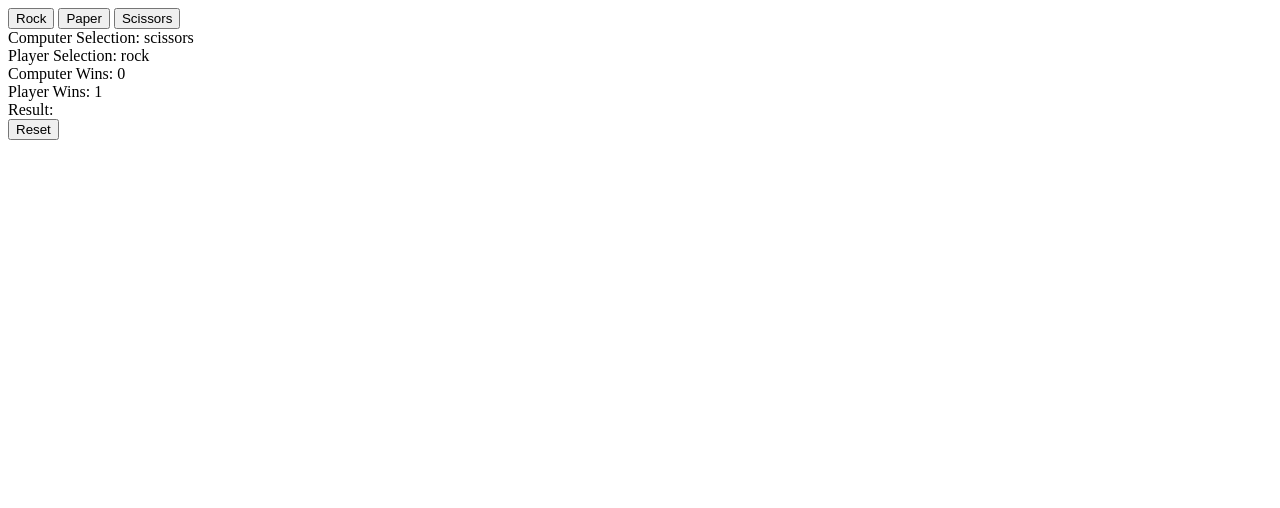
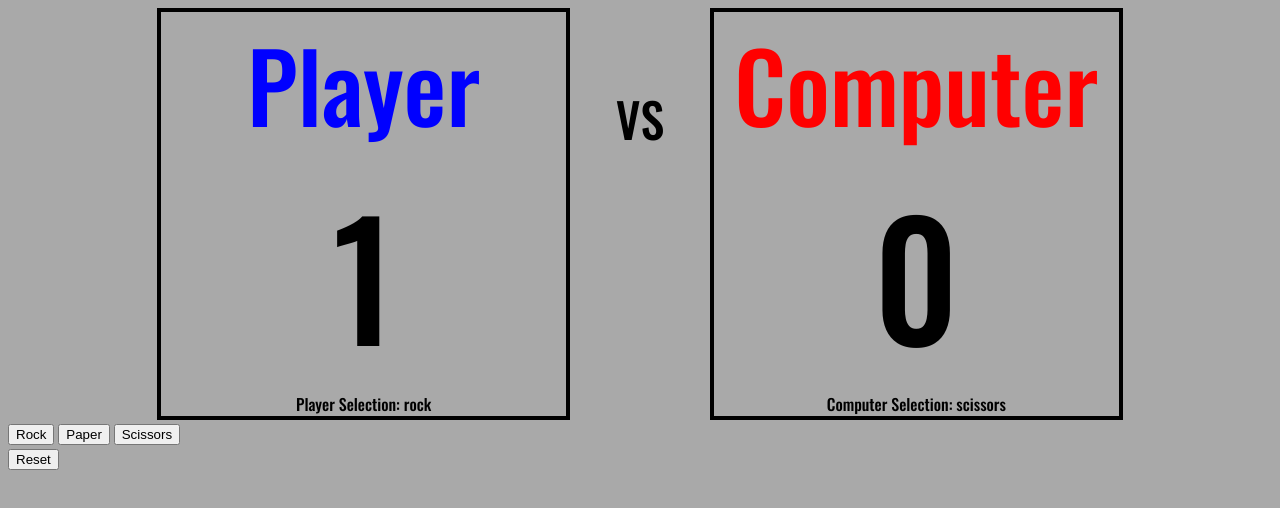
Before and after one commit to CoryMusick/Rock-Paper-Scissors, a plain HTML site: page rps.html in a window 1280 px wide. Both pictures are taken after a click on the button "Rock". Drawn offline with nearby package versions, Linux system fonts and the light colour scheme.

Commit message:
ui update 1 added oswald font and basic layout

```diff
--- /dev/null
+++ b/rps.css
@@ -0,0 +1,38 @@
+body{
+    background-color:darkgrey;
+    font-family: 'Oswald', sans-serif;
+}
+#main-container{
+    display: flex;
+    width: 80%;
+    margin: 0 auto;
+    justify-content: space-around;
+}
+#mid-container{
+    padding-top: 75px;
+}
+
+.player-container{
+    display: flex;
+    flex-direction: column;
+    align-items: center;
+    width: 40%;
+    border: 4px solid black
+
+}
+
+
+.name{
+    font-size: 6em;
+}
+.name--player{
+    color: blue;
+}
+.name--computer{
+    color: red;
+}
+
+.score{
+    font-size: 10em;
+
+}
--- a/rps.html
+++ b/rps.html
@@ -10,31 +10,42 @@
         <title></title>
         <meta name="description" content="">
         <meta name="viewport" content="width=device-width, initial-scale=1">
-        <link rel="stylesheet" href="">
+        <link rel="preconnect" href="https://fonts.googleapis.com">
+        <link rel="preconnect" href="https://fonts.gstatic.com" crossorigin>
+        <link href="https://fonts.googleapis.com/css2?family=Oswald:wght@500;700&display=swap" rel="stylesheet">
+        <link rel="stylesheet" href="rps.css"
     </head>
     <body>
         <!--[if lt IE 7]>
             <p class="browsehappy">You are using an <strong>outdated</strong> browser. Please <a href="#">upgrade your browser</a> to improve your experience.</p>
         <![endif]-->
         <div id="main-container">
-            <div id="btn-container">
-              <button id="0">Rock</button>
-              <button id="1">Paper</button>
-              <button id="2">Scissors</button>
+            <div class="player-container">
+                <div id="player-name" class="name name--player">
+                    Player
+                </div>
+                <div id="player-win" class="score">0</div>
+                <div id="player-selection">Player Selection:</div>
+            </div>
+            <div id="mid-container">
+            <div style="font-size: 3em;">VS</div>
+            <div id='results-container'>
+
             </div>
             </div>
-            <div id="selections">
+            <div class="player-container">
+                <div id="computer-name" class="name name--computer">
+                    Computer
+                </div>
+                <div id="computer-win" class="score">0</div>
                 <div id="computer-selection">Computer Selection:</div>
-                <div id="player-selection">Player Selection:</div>
-            </div>
-            <div id="counters">
-                <div id="computer-win">Computer Wins: 0</div>
-                <div id="player-win">Player Wins: 0</div>
-            </div>
-            <div id='results-container'>
-                Result:
             </div>
         </div>
+        <div id="btn-container">
+                <button id="0">Rock</button>
+                <button id="1">Paper</button>
+                <button id="2">Scissors</button>
+            </div>
         <button id='reset'>Reset</button>
         <script src="" async defer></script>
         <script src='rps.js'></script>
--- a/rps.js
+++ b/rps.js
@@ -39,18 +39,18 @@ function computerSelection() {
 
 //Reset Button Functionality
 function reset() {
-    computerWinContainer.innerHTML = "Computer Wins: 0"
-    playerWinContainer.innerHTML = "Player Wins: 0"
-    playerSelectionContainer.innerHTML = "Player Selection: 0"
-    computerSelectionContainer.innerHTML = "Computer Selection: 0"
-    results.innerHTML = "Result:"
+    computerWinContainer.textContent = "Computer Wins: 0"
+    playerWinContainer.textContent = "Player Wins: 0"
+    playerSelectionContainer.textContent = "Player Selection: 0"
+    computerSelectionContainer.textContent = "Computer Selection: 0"
+    results.textContent = "Result:"
     playerWin = 0;
     computerWin = 0;
 }
 // Game Function
 function game(playerSelection, computerSelection) {
-   playerSelectionContainer.innerHTML = "Player Selection: " + playerSelection;
-    computerSelectionContainer.innerHTML = "Computer Selection: " + computerSelection
+   playerSelectionContainer.textContent = "Player Selection: " + playerSelection;
+    computerSelectionContainer.textContent = "Computer Selection: " + computerSelection
     // tie
     if( playerSelection == computerSelection){
 
@@ -78,15 +78,15 @@ function game(playerSelection, computerSelection) {
     }
 
     //Update Player Win Totals
-    playerWinContainer.innerHTML = "Player Wins: " + playerWin.toString();
-    computerWinContainer.innerHTML = "Computer Wins: " + computerWin.toString();
+    playerWinContainer.textContent = playerWin.toString();
+    computerWinContainer.textContent = computerWin.toString();
 
     //Check Win Max
     if(playerWin >= 5){
-    results.innerHTML = "Result: You Win!"
+    results.textContent = "Win!"
 
     }else if (computerWin >= 5){
-    results.innerHTML = "Result: Computer Wins!"
+    results.textContent = "lost"
 
     }
 }
```
